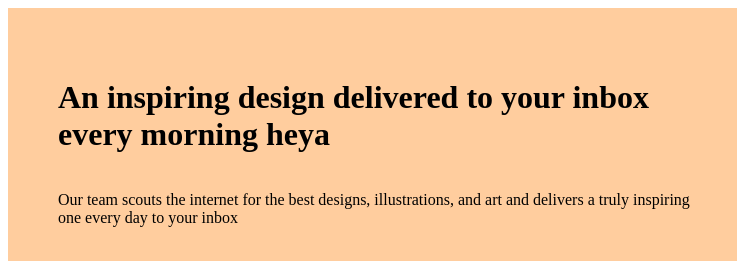
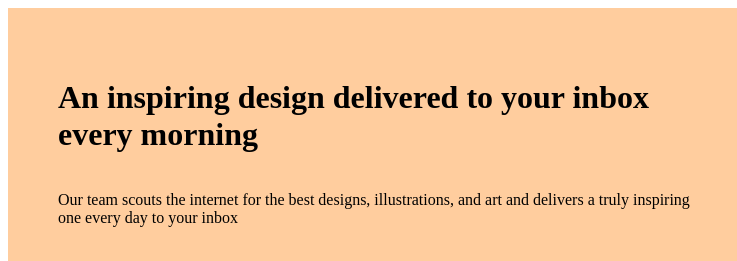
Before and after one commit to Shivek-cmd/Micro-project-1, a plain HTML site: page index.html in a window 1280 px wide. Shown: the top 261 px of the page, 0-737 px from the left. Drawn offline with Linux system fonts and the light colour scheme.

Commit message:
Update index.html

```diff
--- a/index.html
+++ b/index.html
@@ -12,7 +12,7 @@
         <div class="box-1">
             <div class="box-content">
                 <!-- Heading 1 for the main title -->
-                <h1>An inspiring design delivered to your inbox every morning heya</h1>
+                <h1>An inspiring design delivered to your inbox every morning</h1>
                 <!-- Paragraph for description -->
                 <p>Our team scouts the internet for the best designs, illustrations, and art and delivers a truly inspiring one every day to your inbox</p>
                 <!-- Another heading 1 for the secondary title -->
```
